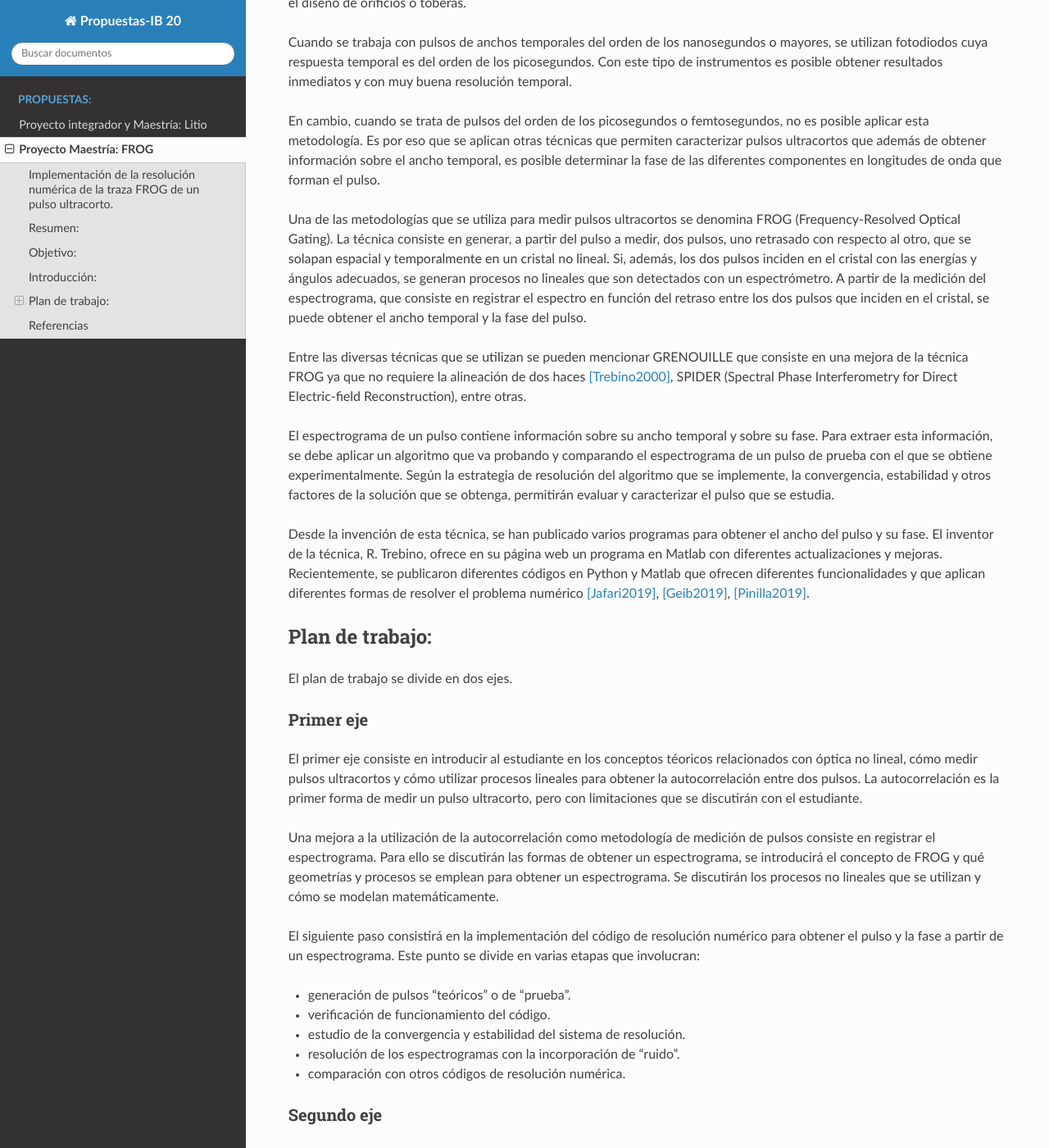
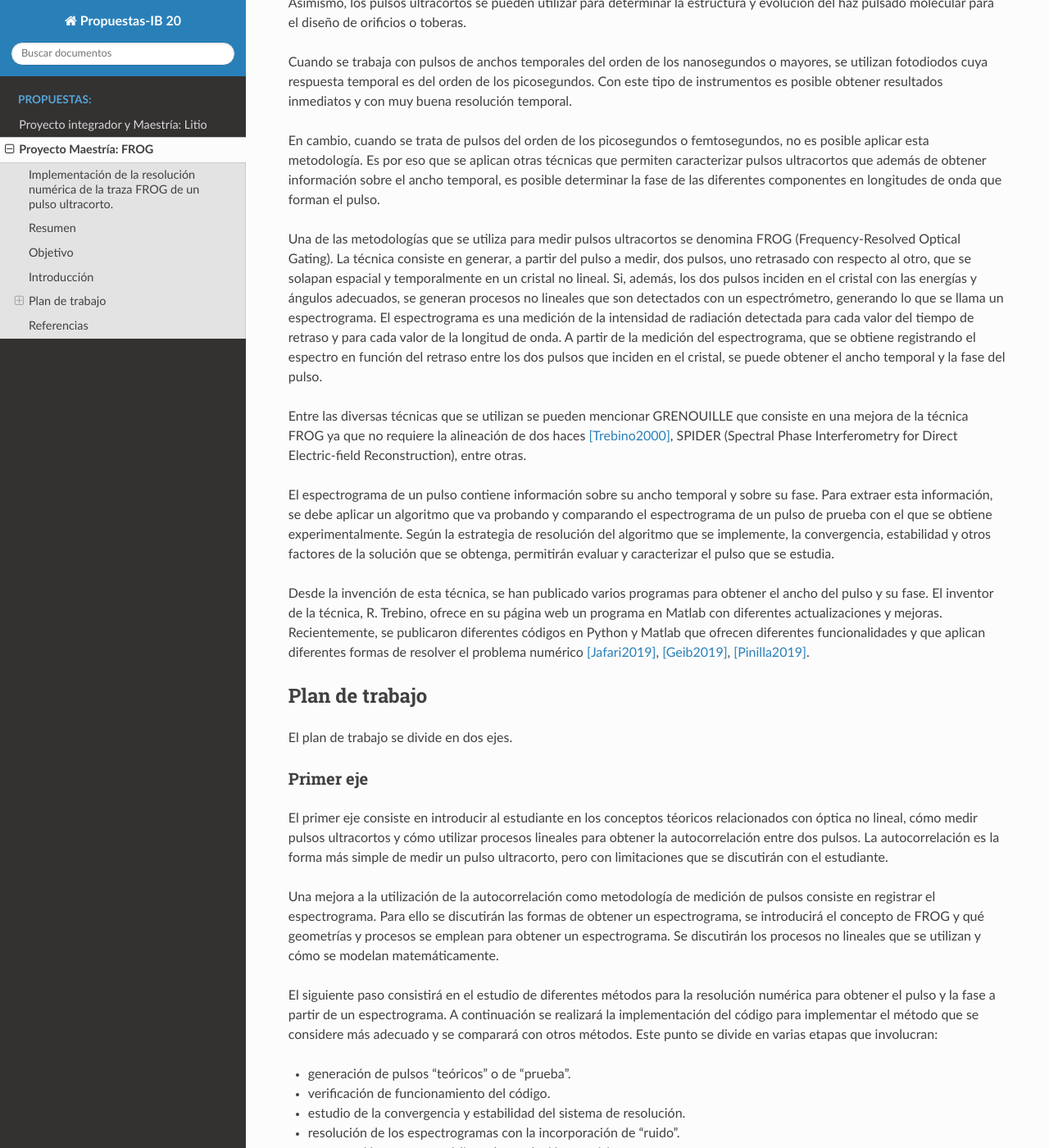
Before and after one commit to fiolj/propuestas-ib, a Sphinx documentation site: the page built from source/frog.rst, in a window 1280 px wide and 1400 px high, scrolled down 1024 px. Shown: the whole window at 82% size. Built offline with Sphinx 7.4.7 and the Read the Docs theme 2.0.0, drawn with Linux system fonts in a browser that asks for light colours; some of the changed text lies outside the part shown.

Commit message:
Modifiqué un poco las dos propuestas

```diff
--- a/source/frog.rst
+++ b/source/frog.rst
@@ -4,147 +4,79 @@
 Implementación de la resolución numérica de la traza FROG de un pulso ultracorto.
 =================================================================================
 
+Resumen
+=======
 
-Resumen:
+El presente plan de trabajo propone realizar la implementación de un sistema de resolución de espectrogramas para pulsos láser ultracortos, del orden de cientos de fentosegundos.
+
+Objetivo
 ========
 
-El presente plan de trabajo propone la implementación del algoritmo
-numérico para resolver el espectrograma registrado de un pulso del orden
-cientos de femtosegundos.
+El objetivo del presente plan de trabajo es investigar métodos, y realizar la implementación y optimización de la resolución numérica del método FROG (Frequency-Resolved Optical Gating) para la medición de pulsos láseres ultracortos en la escala de los femtosegundos.
 
-Objetivo:
-=========
 
-Implementar y optimizar la resolución numérica del método FROG
-(Frequency-Resolved Optical Gating) para la medición de pulsos láseres
-ultracortos en la escala de los femtosegundos.
 
-Introducción:
-=============
+Introducción
+============
 
-La invención de los láseres en la década del 60 del siglo pasado, abrió
-un amplio espectro de descubrimientos científicos y desarrollos
-tecnológicos que impactaron en la vida cotidiana. Con el paso de los
-años, los avances tecnológicos aplicados a los láseres permitieron
-aumentar su energía o su ancho temporal, entre otros.
+La invención de los láseres en la década del 60 del siglo pasado, abrió un amplio espectro de descubrimientos científicos y desarrollos tecnológicos que impactaron en la vida cotidiana. Con el paso de los años, los avances tecnológicos aplicados a los láseres permitieron aumentar su energía o su ancho temporal, entre otros.
 
-Asimismo, el desarrollo de láseres de pulsos ultracortos (menores al
-picosegundo), abrieron un amplio campo de estudio en diferentes
-disciplinas. En el área de la biología y la química, fenómenos como
-fotosíntesis y vibraciones moleculares, entre otros, ocurren en escalas
-de los femtosegundos. En el ámbito de la física, tiempos de vida media
-de estados excitados, fotoionización y otros fenómenos, ocurren en
-escalas ultrarrápidas.[Trebino2000]_
+Asimismo, el desarrollo de láseres de pulsos ultracortos (menores al picosegundo), abrieron un amplio campo de estudio en diferentes disciplinas. En el área de la biología y la química, fenómenos como fotosíntesis y vibraciones moleculares, entre otros, ocurren en escalas de los femtosegundos. En el ámbito de la física, tiempos de vida media de estados excitados, fotoionización y otros fenómenos, ocurren en escalas ultrarrápidas.[Trebino2000]_
 
-Para estudiar estos sistemas, es necesario conocer el ancho temporal del
-pulso del láser para asegurarse que es más corto que el fenómeno que se
-quiere medir. Por otro lado, para ciertos experimentos, como por ejemplo
-el estudio de las vibraciones moleculares, es conveniente caracterizar
-la estructura del pulso ya que determina los resultados de las
-mediciones. Es importante verificar cómo varía el color o la frecuencia
-durante el pulso, fenómeno conocido con *chirp.*\ [Trebino2000]_
+Para estudiar estos sistemas, es necesario conocer el ancho temporal del pulso del láser para asegurarse que es más corto que el fenómeno que se quiere medir. Por otro lado, para ciertos experimentos, como por ejemplo el estudio de las vibraciones moleculares, es conveniente caracterizar la estructura del pulso ya que determina los resultados de las mediciones. Es importante verificar cómo varía el color o la frecuencia durante el pulso, fenómeno conocido con *chirp.*\ [Trebino2000]_
 
-En el proyecto LASIE, los experimentos de separación isotópica
-involucran la generación de haces pulsados de clústeres o agregados de
-átomos o moléculas. Para estudiar la estabilidad y/o vida media de estos
-agregados, se pueden utilizar pulsos ultracortos que excitan y luego
-ionizan estos compuestos y se detectan con un espectrómetro por tiempo
-de vuelo. Asimismo, los pulsos ultracortos se pueden utilizar para
-determinar la estructura y evolución del haz pulsado molecular para el
-diseño de orificios o toberas.
+En el proyecto LASIE, los experimentos de separación isotópica involucran la generación de haces pulsados de clústeres o agregados de átomos o moléculas. Para estudiar la estabilidad y/o vida media de estos agregados, se pueden utilizar pulsos ultracortos que excitan y luego ionizan estos compuestos y se detectan con un espectrómetro por tiempo de vuelo. Asimismo, los pulsos ultracortos se pueden utilizar para determinar la estructura y evolución del haz pulsado molecular para el diseño de orificios o toberas.
 
-Cuando se trabaja con pulsos de anchos temporales del orden de los
-nanosegundos o mayores, se utilizan fotodiodos cuya respuesta temporal
-es del orden de los picosegundos. Con este tipo de instrumentos es
-posible obtener resultados inmediatos y con muy buena resolución
-temporal.
+Cuando se trabaja con pulsos de anchos temporales del orden de los nanosegundos o mayores, se utilizan fotodiodos cuya respuesta temporal es del orden de los picosegundos. Con este tipo de instrumentos es posible obtener resultados inmediatos y con muy buena resolución temporal.
 
-En cambio, cuando se trata de pulsos del orden de los picosegundos o
-femtosegundos, no es posible aplicar esta metodología. Es por eso que se
-aplican otras técnicas que permiten caracterizar pulsos ultracortos que
-además de obtener información sobre el ancho temporal, es posible
-determinar la fase de las diferentes componentes en longitudes de onda
-que forman el pulso.
+En cambio, cuando se trata de pulsos del orden de los picosegundos o femtosegundos, no es posible aplicar esta metodología. Es por eso que se aplican otras técnicas que permiten caracterizar pulsos ultracortos que además de obtener información sobre el ancho temporal, es posible determinar la fase de las diferentes componentes en longitudes de onda que forman el pulso.
 
-Una de las metodologías que se utiliza para medir pulsos ultracortos se
-denomina FROG (Frequency-Resolved Optical Gating). La técnica consiste
-en generar, a partir del pulso a medir, dos pulsos, uno retrasado con
-respecto al otro, que se solapan espacial y temporalmente en un cristal
-no lineal. Si, además, los dos pulsos inciden en el cristal con las
-energías y ángulos adecuados, se generan procesos no lineales que son
-detectados con un espectrómetro. A partir de la medición del
-espectrograma, que consiste en registrar el espectro en función del
-retraso entre los dos pulsos que inciden en el cristal, se puede obtener
-el ancho temporal y la fase del pulso.
+Una de las metodologías que se utiliza para medir pulsos ultracortos se denomina FROG (Frequency-Resolved Optical Gating). La técnica consiste en generar, a partir del pulso a medir, dos pulsos, uno retrasado con respecto al otro, que se solapan espacial y temporalmente en un cristal no lineal. Si, además, los dos pulsos inciden en el cristal con las energías y ángulos adecuados, se generan procesos no lineales que son detectados con un espectrómetro, generando lo que se llama un espectrograma.
+El espectrograma es una medición de la intensidad de radiación detectada para cada valor del tiempo de retraso y para cada valor de la longitud de onda.
+A partir de la medición del espectrograma, que se obtiene registrando el espectro en función del retraso entre los dos pulsos que inciden en el cristal, se puede obtener el ancho temporal y la fase del pulso.
 
-Entre las diversas técnicas que se utilizan se pueden mencionar
-GRENOUILLE que consiste en una mejora de la técnica FROG ya que no
-requiere la alineación de dos haces [Trebino2000]_, SPIDER (Spectral
-Phase Interferometry for Direct Electric-field Reconstruction), entre
-otras.
+Entre las diversas técnicas que se utilizan se pueden mencionar GRENOUILLE que consiste en una mejora de la técnica FROG ya que no requiere la alineación de dos haces [Trebino2000]_, SPIDER (Spectral Phase Interferometry for Direct Electric-field Reconstruction), entre otras.
 
-El espectrograma de un pulso contiene información sobre su ancho
-temporal y sobre su fase. Para extraer esta información, se debe aplicar
-un algoritmo que va probando y comparando el espectrograma de un pulso
-de prueba con el que se obtiene experimentalmente. Según la estrategia
-de resolución del algoritmo que se implemente, la convergencia,
-estabilidad y otros factores de la solución que se obtenga, permitirán
-evaluar y caracterizar el pulso que se estudia.
+El espectrograma de un pulso contiene información sobre su ancho temporal y sobre su fase. Para extraer esta información, se debe aplicar un algoritmo que va probando y comparando el espectrograma de un pulso de prueba con el que se obtiene experimentalmente. Según la estrategia de resolución del algoritmo que se implemente, la convergencia, estabilidad y otros factores de la solución que se obtenga, permitirán evaluar y caracterizar el pulso que se estudia.
 
-Desde la invención de esta técnica, se han publicado varios programas
-para obtener el ancho del pulso y su fase. El inventor de la técnica, R.
-Trebino, ofrece en su página web un programa en Matlab con diferentes
-actualizaciones y mejoras. Recientemente, se publicaron diferentes
-códigos en Python y Matlab que ofrecen diferentes funcionalidades y que
-aplican diferentes formas de resolver el problema numérico [Jafari2019]_,
-[Geib2019]_, [Pinilla2019]_.
+Desde la invención de esta técnica, se han publicado varios programas para obtener el ancho del pulso y su fase. El inventor de la técnica, R.  Trebino, ofrece en su página web un programa en Matlab con diferentes actualizaciones y mejoras. Recientemente, se publicaron diferentes códigos en Python y Matlab que ofrecen diferentes funcionalidades y que aplican diferentes formas de resolver el problema numérico [Jafari2019]_, [Geib2019]_, [Pinilla2019]_.
 
-Plan de trabajo:
-================
+Plan de trabajo
+===============
 
 El plan de trabajo se divide en dos ejes.
 
 Primer eje
 ----------
 
-El primer eje consiste en introducir al estudiante en los conceptos
-téoricos relacionados con óptica no lineal, cómo medir pulsos
-ultracortos y cómo utilizar procesos lineales para obtener la
-autocorrelación entre dos pulsos. La autocorrelación es la primer forma
-de medir un pulso ultracorto, pero con limitaciones que se discutirán
-con el estudiante.
+El primer eje consiste en introducir al estudiante en los conceptos téoricos relacionados con óptica no lineal, cómo medir pulsos ultracortos y cómo utilizar procesos lineales para obtener la autocorrelación entre dos pulsos. La autocorrelación es la forma más simple de medir un pulso ultracorto, pero con limitaciones que se discutirán con el estudiante.
 
-Una mejora a la utilización de la autocorrelación como metodología de
-medición de pulsos consiste en registrar el espectrograma. Para ello se
-discutirán las formas de obtener un espectrograma, se introducirá el
-concepto de FROG y qué geometrías y procesos se emplean para obtener un
-espectrograma. Se discutirán los procesos no lineales que se utilizan y
-cómo se modelan matemáticamente.
+Una mejora a la utilización de la autocorrelación como metodología de medición de pulsos consiste en registrar el espectrograma. Para ello se discutirán las formas de obtener un espectrograma, se introducirá el concepto de FROG y qué geometrías y procesos se emplean para obtener un espectrograma. Se discutirán los procesos no lineales que se utilizan y cómo se modelan matemáticamente.
 
-El siguiente paso consistirá en la implementación del código de
-resolución numérico para obtener el pulso y la fase a partir de un
-espectrograma. Este punto se divide en varias etapas que involucran:
+El siguiente paso consistirá en el estudio de diferentes métodos para la resolución numérica para obtener el pulso y la fase a partir de un espectrograma.  A continuación se realizará la implementación del código para implementar el método que se considere más adecuado y se comparará con otros métodos.
+Este punto se divide en varias etapas que involucran:
 
-- generación de pulsos “teóricos” o de “prueba”.
+- generación de pulsos 'teóricos' o de 'prueba'.
 
 - verificación de funcionamiento del código.
 
 - estudio de la convergencia y estabilidad del sistema de resolución.
 
-- resolución de los espectrogramas con la incorporación de “ruido”.
+- resolución de los espectrogramas con la incorporación de 'ruido'.
 
 - comparación con otros códigos de resolución numérica.
 
 Segundo eje
 -----------
 
-El estudiante se involucrará en mediciones experimentales de pulsos del
-orden de los 150 fs. Realizará mediciones de autocorrelación y de FROG
-en el láser de femtosegundo disponible en el Laboratorio de
-Espectroscopía Ultrarrápida del proyecto LASIE.
+El estudiante se involucrará en mediciones experimentales de pulsos del orden de los 150 fs. Realizará mediciones de autocorrelación y de FROG en el láser de femtosegundo disponible en el Laboratorio de Espectroscopía Ultrarrápida del proyecto LASIE.
 
-Asimismo, el estudiante analizará los datos registrados, los procesará y
-aplicará en el código numérico que implementó.
+El trabajo del estudiante comprenderá los siguientes aspectos:
+ - Mediciones de autocorrelación.
+ - Mediciones de espectrogramas mediante FROG.
+ - Análisis y procesamiento de los datos registrados.
+ - Caracterización de los pulsos láseres ultracortos utilizando el código numérico implementado.
+
 
 Referencias
 ===========
--- a/source/litio.rst
+++ b/source/litio.rst
@@ -7,7 +7,7 @@
 Resumen
 =======
 
-El presente plan de trabajo se enmarca dentro del proyecto de separación isotópica de litio asistida por láseres de la Subgerencia Aplicaciones de la Tecnología Láser de la Gerencia Proyecto LASIE en el Centro Atómico Bariloche.
+El presente plan de trabajo se enmarca dentro del proyecto de separación isotópica de litio asistida por láseres de la Subgerencia Aplicaciones de la Tecnología Láser de la Gerencia Proyecto LASIE en el Centro Atómico Bariloche. El plan de trabajo involucra todas las etapas necesarias para el desarrollo de un método de separación isotópica de litio, con una fuerte interacción entre los aspectos teóricos y experimentales.
 
 
 Objetivo
@@ -70,7 +70,7 @@
     Los átomos del haz se excitan mediante irradiación con un láser continuo sintonizable, cubriendo el rango 670.77 nm a 670.81 nm que permite excitar a cada isótopo selectivamente del estado fundamental al estado 1s\ :sup:`2`\ 2p.  Esta transición se produce por interacción de un único fotón por lo que se necesita una fluencia moderada, pero es fundamental que el ancho de línea del láser sea inferior a 1 pm para poder excitar selectivamente uno de los isótopos. Posteriormente los átomos excitados se ionizan mediante la aplicación adicional de uno o dos pulsos de láser.
 
 Diagnóstico y separación:
-    La separación de los iones para su acumulación se produce mediante un sistema simple de placas cargadas. Las mediciones de grado de selectividad isotópica, eficiencia de ionización y de densidades del haz se realizan utilizando un espectrómetro de masas por tiempo de vuelo diseñado y construido *ad-hoc* para su uso en la cámara de reacción.
+    La separación de los iones para su acumulación se produce mediante un sistema simple de placas cargadas. Las mediciones de grado de selectividad isotópica, eficiencia de ionización y de densidades del haz se realizan utilizando un espectrómetro de masas por tiempo de vuelo, diseñado y construido *ad-hoc* para su uso en la cámara de reacción.
 
 
 Propuesta de trabajo
```
Also changed, not shown: other parts of source/litio.rst (+1 -1 lines).
